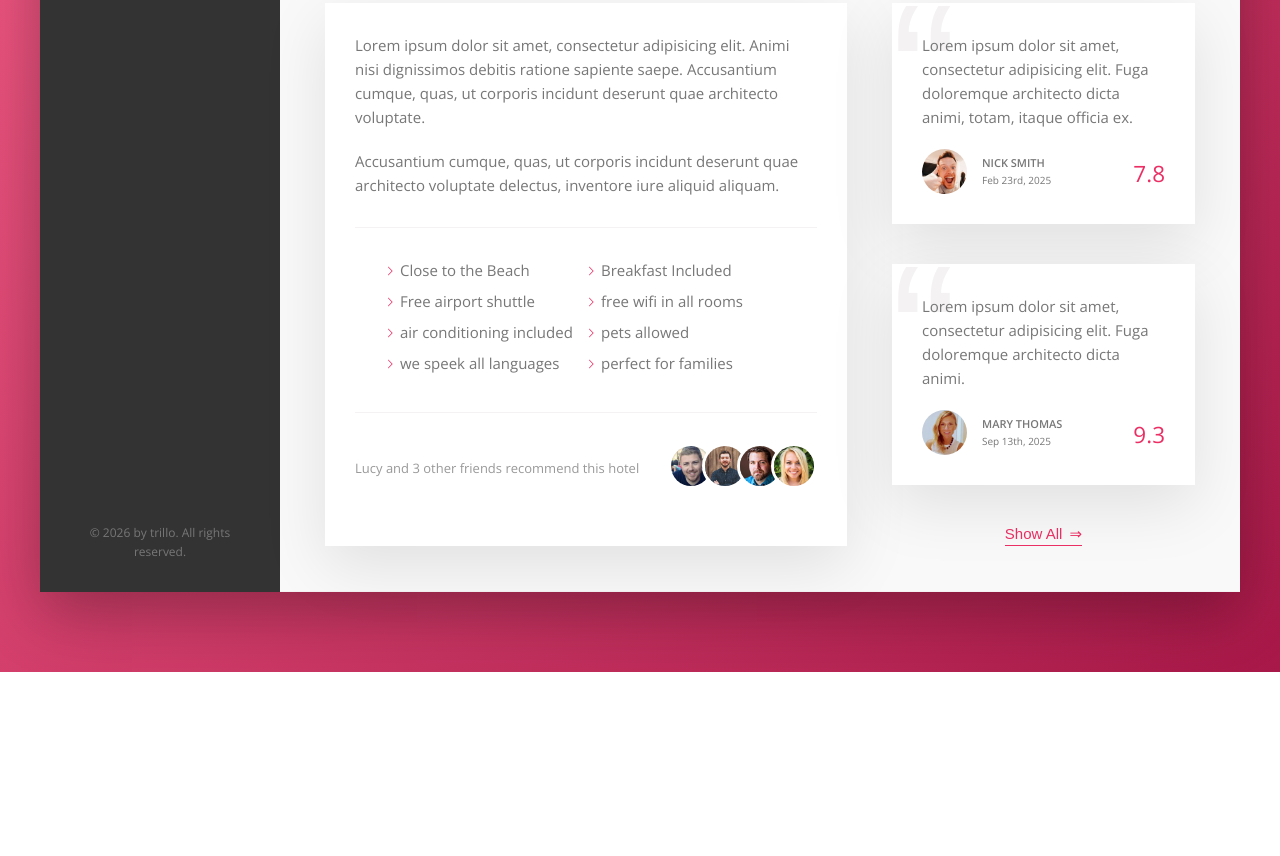
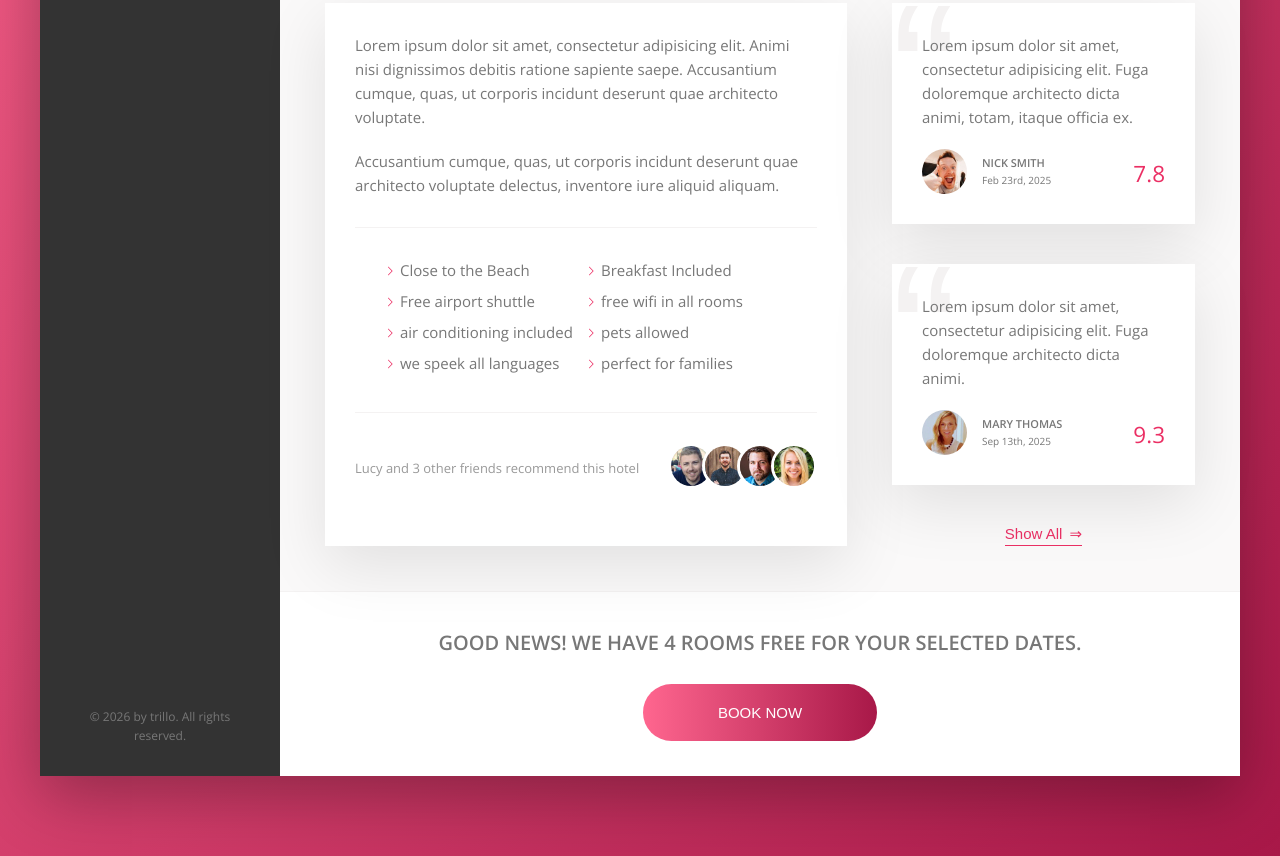
Before and after one commit to dmjendor/css-trillo, a website: page index.html in a window 1280 px wide. Shown: the part 635-1491 px from the top of the page. Before the commit the page ends 1307 px from the top, so only its background shows below. Drawn offline with nearby package versions, Linux system fonts and the light colour scheme.

Commit message:
Add call-to-action section with styled buttons and text

```diff
--- a/index.html
+++ b/index.html
@@ -239,6 +239,15 @@
               </button>
             </div>
           </div>
+          <div class="cta">
+            <h2 class="cta__book-now">
+              Good news! We have 4 rooms free for your selected dates.
+            </h2>
+            <button class="btn">
+              <span class="btn__visible">Book Now</span>
+              <span class="btn__invisible">Only 4 rooms left</span>
+            </button>
+          </div>
         </main>
       </div>
     </div>
--- a/sass/_components.scss
+++ b/sass/_components.scss
@@ -424,3 +424,74 @@
     z-index: 1;
   }
 }
+
+/////////////////////////////////////////////////
+/// Call to action - cta
+.cta {
+  padding: 3.5rem 0;
+  text-align: center;
+
+  &__book-now {
+    font-size: 2rem;
+    font-weight: 600;
+    text-transform: uppercase;
+    margin-bottom: 2.5rem;
+  }
+}
+/////////////////////////////////////////////////
+/// Call to action - btn
+.btn {
+  font-size: 1.5rem;
+  border: none;
+  font-weight: 300;
+  text-transform: uppercase;
+  border-radius: 100px;
+  position: relative;
+  overflow: hidden;
+  cursor: pointer;
+  background-image: linear-gradient(
+    to right,
+    var(--color-primary-light),
+    var(--color-primary-dark)
+  );
+
+  color: #fff;
+
+  & > * {
+    display: inline-block;
+    height: 100%;
+    width: 100%;
+    transition: all 0.2s;
+  }
+
+  &__visible {
+    padding: 2rem 7.5rem;
+  }
+  &__invisible {
+    position: absolute;
+    padding: 2rem 0rem;
+
+    left: 0;
+    top: -100%;
+  }
+
+  &:hover {
+    background-image: linear-gradient(
+      to left,
+      var(--color-primary-light),
+      var(--color-primary-dark)
+    );
+  }
+  &:hover &__visible {
+    transform: translateY(100%);
+  }
+
+  &:hover &__invisible {
+    top: 0;
+  }
+
+  &:focus {
+    outline: none;
+    animation: pulsate 1s infinite;
+  }
+}
```
Also changed, not shown: css/style.css, 1 other file.
